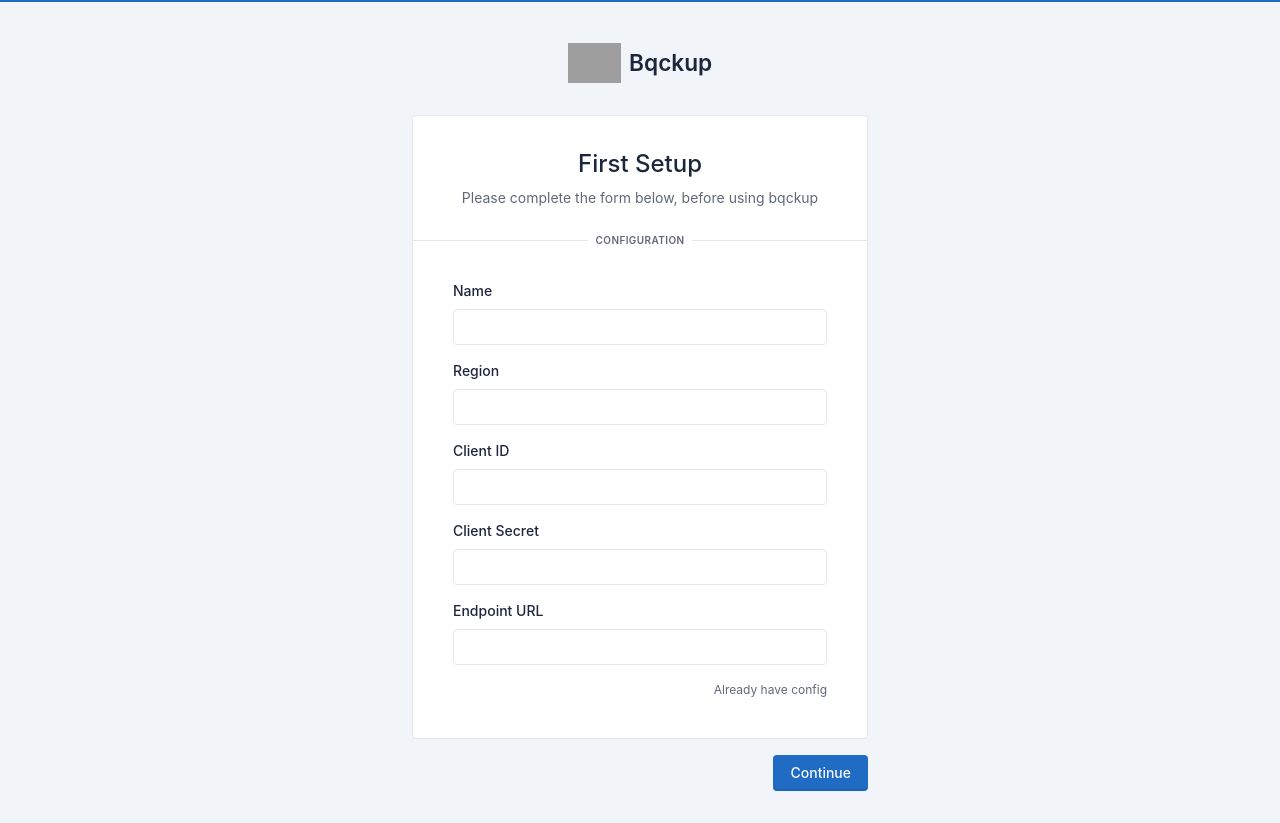
After one commit to bqckup/bqckup, a Flask app: page /setup in a window 1280 px wide. The commit adds this page. Run offline with Flask 2, Linux system fonts and the light colour scheme; the visitor is signed in with stand-in values (Sample User, id 1); some libraries are stand-ins or nearby versions; some web fonts are replaced; grey boxes are pictures that could not be loaded.

Commit message:
wip: setup-wizard

```diff
--- a/app.py
+++ b/app.py
@@ -64,12 +64,16 @@ def before_request():
         return jsonify(message="Access blocked"), 401
 
 
-@app.route("/do_update", methods=["GET"])
+@app.get('/setup')
+def setup():
+    return render_template('wizard.html')
+
+@app.get("/do_update")
 def do_update():
     pass
 
-@app.route("/", methods=["GET"])
-@app.route("/index", methods=["GET"])
+@app.get("/")
+@app.get("/index")
 # @cache.cached(timeout=60)
 def index():
     from classes.auth import Auth
@@ -113,6 +117,10 @@ def humanReadableSize(s):
     return size(s, system=alternative)
 
 
+@app.template_filter('get_base_name')
+def get_base_name(path):
+    return os.path.basename(path)
+
 @app.template_filter('time_since')
 def time_since(unix):
     from helpers import time_since
--- /dev/null
+++ b/static/js/setup-wizard.js
@@ -0,0 +1,6 @@
+function setupWizard() {
+  return {
+    showFormConfig: false,
+    init() {},
+  };
+}
--- /dev/null
+++ b/templates/wizard.html
@@ -0,0 +1,138 @@
+<html lang="en"><head>
+    <meta charset="utf-8">
+    <meta name="viewport" content="width=device-width, initial-scale=1, viewport-fit=cover">
+    <meta http-equiv="X-UA-Compatible" content="ie=edge">
+    <title>Bqckup Configuration</title>
+    <meta name="msapplication-TileColor" content="">
+    <meta name="theme-color" content="">
+    <meta name="apple-mobile-web-app-status-bar-style" content="black-translucent">
+    <meta name="apple-mobile-web-app-capable" content="yes">
+    <meta name="mobile-web-app-capable" content="yes">
+    <meta name="HandheldFriendly" content="True">
+    <meta name="MobileOptimized" content="320">
+    <link rel="icon" href="./favicon.ico" type="image/x-icon">
+    <link rel="shortcut icon" href="./favicon.ico" type="image/x-icon">
+    <meta name="description" content="Tabler comes with tons of well-designed components and features. Start your adventure with Tabler and make your dashboard great again. For free!">
+    <meta name="twitter:image:src" content="https://preview.tabler.io/static/og.png">
+    <meta name="twitter:site" content="@tabler_ui">
+    <meta name="twitter:card" content="summary">
+    <meta name="twitter:title" content="Tabler: Premium and Open Source dashboard template with responsive and high quality UI.">
+    <meta name="twitter:description" content="Tabler comes with tons of well-designed components and features. Start your adventure with Tabler and make your dashboard great again. For free!">
+    <meta property="og:image" content="https://preview.tabler.io/static/og.png">
+    <meta property="og:image:width" content="1280">
+    <meta property="og:image:height" content="640">
+    <meta property="og:site_name" content="Tabler">
+    <meta property="og:type" content="object">
+    <meta property="og:title" content="Tabler: Premium and Open Source dashboard template with responsive and high quality UI.">
+    <meta property="og:url" content="https://preview.tabler.io/static/og.png">
+    <meta property="og:description" content="Tabler comes with tons of well-designed components and features. Start your adventure with Tabler and make your dashboard great again. For free!">
+    <!-- CSS files -->
+    <link rel="stylesheet" href="{{ url_for('static', filename='css/tabler.min.css') }}">
+    <script defer src="https://unpkg.com/alpinejs@3.x.x/dist/cdn.min.js"></script>
+
+    <style>
+      @import url('https://rsms.me/inter/inter.css');
+      :root {
+      	--tblr-font-sans-serif: Inter, -apple-system, BlinkMacSystemFont, San Francisco, Segoe UI, Roboto, Helvetica Neue, sans-serif;
+      }
+      [x-cloak] {
+        display: none;
+      }
+    </style>
+  </head>
+  <body class="border-top-wide border-primary d-flex flex-column theme-light">
+    <script src="{{ url_for('static', filename='js/demo-theme.min.js') }}"></script>
+    <div class="page page-center" x-data="setupWizard" x-cloak>
+      <div class="container container-tight py-4">
+        <div class="text-center my-4">
+          <a href="." class="navbar-brand"><img src="{{ url_for('static', filename='img/logo-bqckup.png') }}" height="40" alt="">
+            <span class="ps-2" style="font-size: 17pt;">
+                Bqckup
+            </span>
+        </a>
+        </div>
+        <div class="card card-md">
+          <div class="card-body text-center p-sm-4">
+            <!-- <img src="{{ url_for('static', filename='img/undraw_setup_wizard_re_nday.svg') }}" height="120" class="mb-n2" alt=""> -->
+            <h1 >First Setup</h1>
+            <p class="text-muted">
+                Please complete the form below, before using bqckup
+            </p>
+          </div>
+          <div class="hr-text hr-text-center hr-text-spaceless">Configuration</div>
+          <div class="card-body">
+            <div x-show="!showFormConfig" x-transition>
+                <div class="mb-3">
+                    <div class="form-label">Name</div>
+                    <input type="text" class="form-control">
+                </div>
+                <div class="mb-3">
+                    <div class="form-label">Region</div>
+                    <input type="text" class="form-control">
+                </div>
+                <div class="mb-3">
+                    <div class="form-label">Client ID</div>
+                    <input type="text" class="form-control">
+                </div>
+                <div class="mb-3">
+                    <div class="form-label">Client Secret</div>
+                    <input type="text" class="form-control">
+                </div>
+                <div class="mb-3">
+                    <div class="form-label">Endpoint URL</div>
+                    <input type="text" class="form-control">
+                </div>
+                <div class="text-end">
+                    <a class="form-text" @click="showFormConfig = true">
+                        Already have config
+                    </a>
+                </div>
+            </div>
+            <div x-show="showFormConfig" x-transition>
+                <div class="mb-3">
+                    <div class="form-label">Storage Config</div>
+                    <input type="file" class="form-control">
+                    <small class="form-text">
+                        Please upload your storage config file ( yml )
+                    </small>
+                </div>
+                <div class="mb-3">
+                    <div class="form-label">Backup Config</div>
+                    <input type="file" class="form-control">
+                    <small class="form-text">
+                        Please upload your storage config file ( yml )
+                    </small>
+                </div>
+                <div class="text-end">
+                    <a class="form-text" @click="showFormConfig = false">
+                        Create manually
+                    </a>
+                </div>
+            </div>
+          </div>
+        </div>
+        <div class="row align-items-center mt-3">
+          <div class="col-4">
+            <div class="progress d-none">
+              <div class="progress-bar" style="width: 25%" role="progressbar" aria-valuenow="25" aria-valuemin="0" aria-valuemax="100" aria-label="25% Complete">
+                <span class="visually-hidden">25% Complete</span>
+              </div>
+            </div>
+          </div>
+          <div class="col">
+            <div class="btn-list justify-content-end">
+              <a href="#" class="btn btn-primary">
+                Continue
+              </a>
+            </div>
+          </div>
+        </div>
+      </div>
+    </div>
+    <!-- Libs JS -->
+    <!-- Tabler Core -->
+    <script src="{{ url_for('static', filename='js/tabler.min.js') }}"></script>
+    <script src="{{ url_for('static', filename='js/demo.min.js') }}"></script>
+    <script src="{{ url_for('static', filename='js/setup-wizard.js') }}"></script>
+
+</body></html>
```
Also changed, not shown: classes/bqckup.py (+21 -25 lines), models/log.py (+13 -14 lines), static/js/bqckup_add_form.js (+4 -4 lines), templates/detail.html (+7 -7 lines), .config/bqckups/backupname.yml, static/img/undraw_setup_wizard_re_nday.svg (added).
